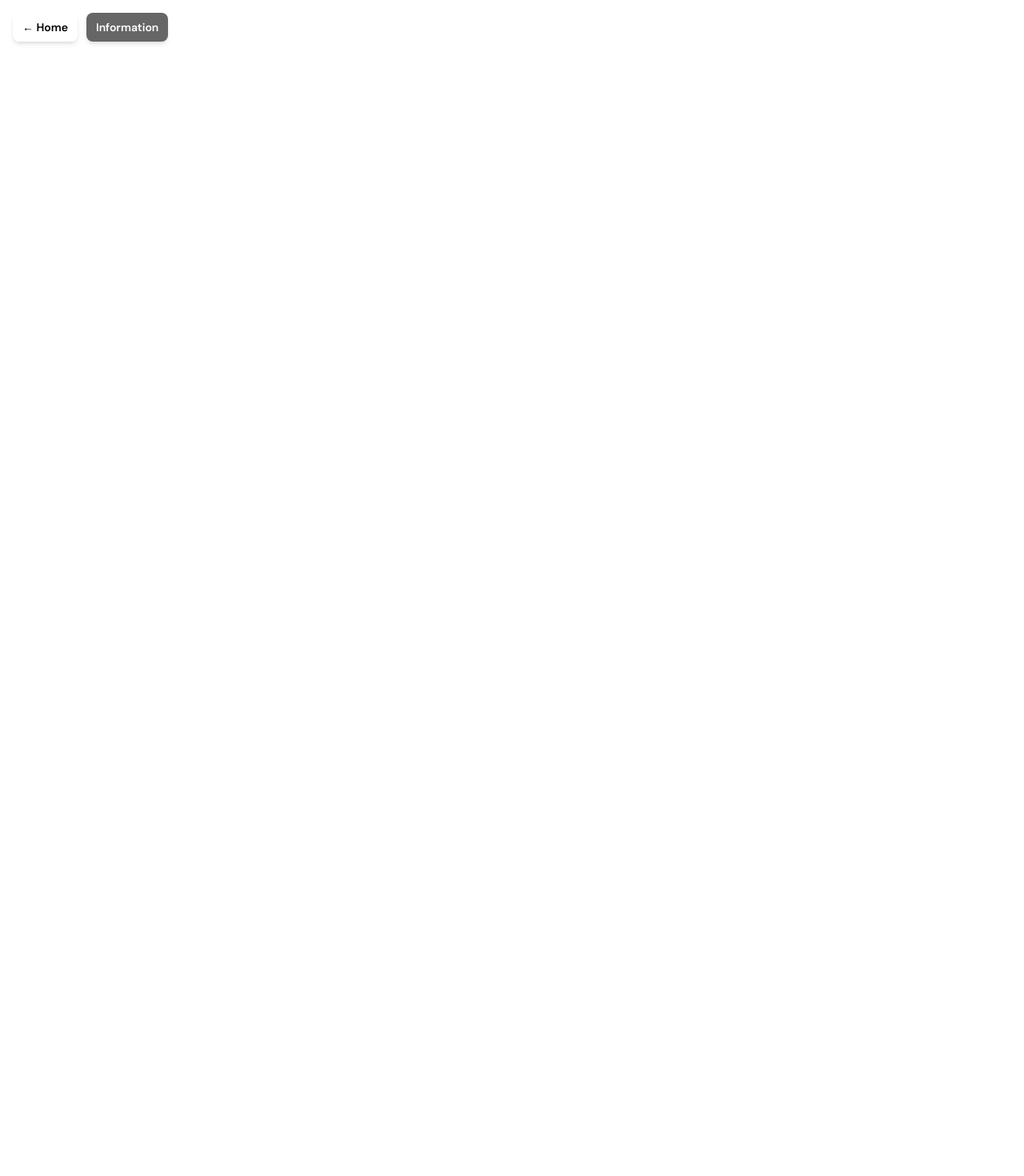
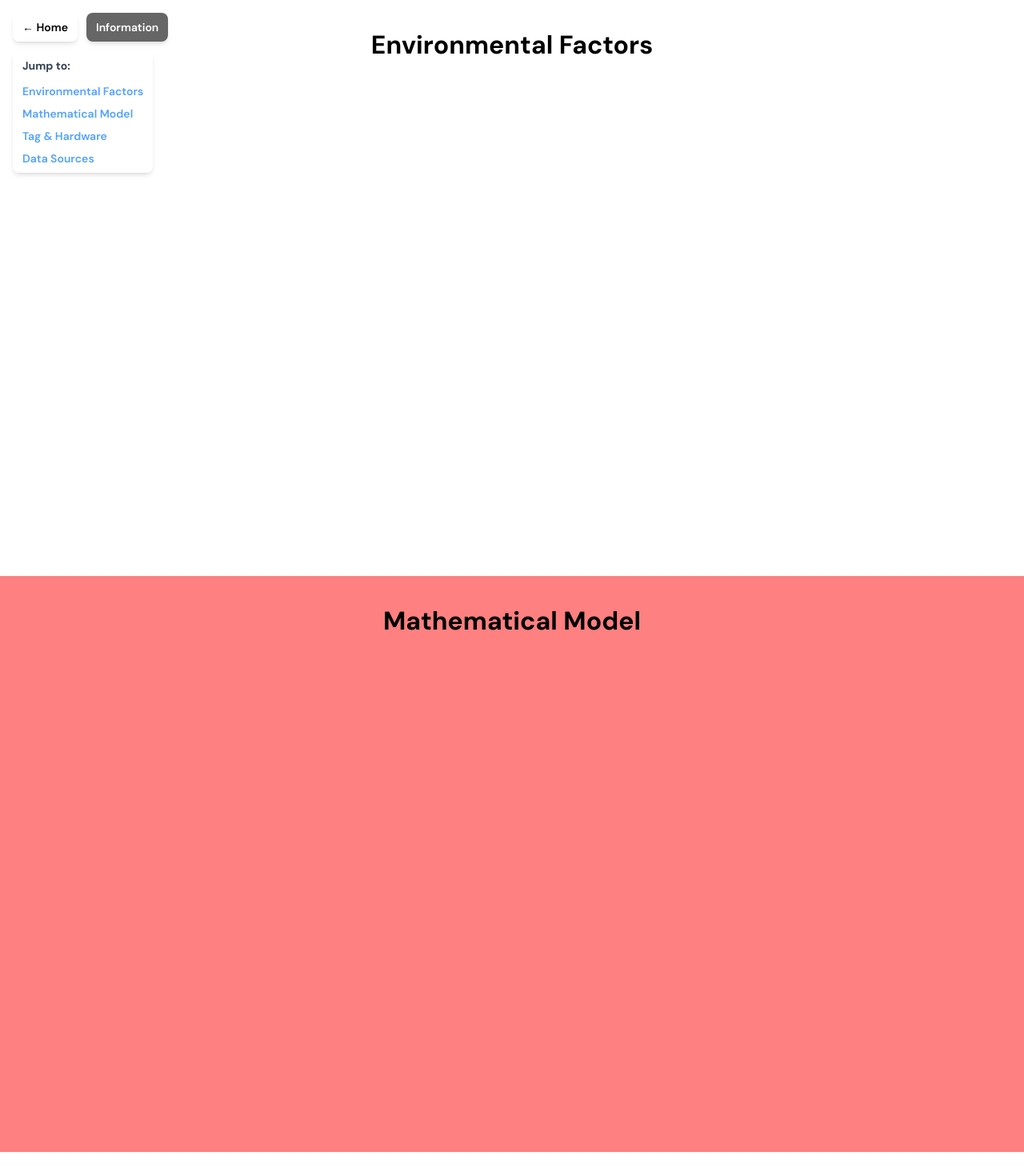
Before and after one commit to icalleddibs/NASA-Space-Apps-2025, a SvelteKit app: page /information in a window 1280 px wide. Shown: the top 1470 px of the page at 80% size. Before the commit the page ends 800 px from the top, so only its background shows below. Built offline with nearby package versions, Linux system fonts and the light colour scheme.

Commit message:
info page layout

```diff
--- a/src/app.css
+++ b/src/app.css
@@ -4,3 +4,7 @@
 :root {
   font-family: 'DM Sans', sans-serif;
 }
+
+html {
+  scroll-behavior: smooth;
+}
--- a/src/routes/+page.svelte
+++ b/src/routes/+page.svelte
@@ -80,9 +80,9 @@
   border-radius: 25px;
 }
 
+
 </style>
 
-<!-- Hero Section -->
 <section
   use:inview
   on:inview_change={(e) => (section1InView = e.detail.inView)}
@@ -103,12 +103,13 @@
     </div>
   {/if}
 
-  <div class="flex justify-center mt-15 animate-bounce">
+ <!-- svelte-ignore a11y_consider_explicit_label -->
+ <a href="#aboutSection" class="flex justify-center mt-15 animate-bounce">
   <svg xmlns="http://www.w3.org/2000/svg" fill="none" viewBox="0 0 30 30" stroke-width="5"
-    stroke="currentColor" class="w-10 h-10 text-blue-400">
+    stroke="currentColor" class="w-10 h-10 text-blue-400 cursor-pointer hover:scale-110 transition-transform duration-200">
     <path stroke-linecap="round" stroke-linejoin="round" d="M19 9l-7 7-7-7" />
   </svg>
-  </div>
+</a>
 
 </section>
 
@@ -118,6 +119,7 @@
   on:inview_change={(e) => section2InView = e.detail.inView}
   class="min-h-screen bg-center bg-cover bg-no-repeat"
   style="background-image: url('/images/section2.png'); background-size: contain; aspect-ratio: 16/9;"
+  id="aboutSection"
 >
   {#if section2InView}
     <div transition:fly={{ y: 50, duration: 800 }}>
@@ -127,6 +129,13 @@
         By integrating these features, Sharkonauts aims to provide a comprehensive tool for researchers, conservationists, and the general public to understand and protect shark populations.</p>
     </div>
   {/if}
+  <!-- svelte-ignore a11y_consider_explicit_label -->
+ <a href="#overviewSection" class="flex justify-center mt-15 animate-bounce">
+  <svg xmlns="http://www.w3.org/2000/svg" fill="none" viewBox="0 0 30 30" stroke-width="5"
+    stroke="currentColor" class="w-10 h-10 cursor-pointer hover:scale-110 transition-transform duration-200" style="color: #fe8080ff">
+    <path stroke-linecap="round" stroke-linejoin="round" d="M19 9l-7 7-7-7" />
+  </svg>
+</a>
 </section>
 
 <!-- Section 3 -->
@@ -135,6 +144,7 @@
   on:inview_change={(e) => section3InView = e.detail.inView}
   class="min-h-screen bg-center bg-cover bg-no-repeat"
   style="background-image: url('/images/section3.png'); background-size: contain; aspect-ratio: 16/9;"
+  id="overviewSection"
 >
   {#if section3InView}
     <div transition:fly={{ y: 50, duration: 800 }}>
@@ -146,6 +156,13 @@
 
     </div>
   {/if}
+    <!-- svelte-ignore a11y_consider_explicit_label -->
+  <a href="#meetTeam" class="flex justify-center mt-15 animate-bounce">
+    <svg xmlns="http://www.w3.org/2000/svg" fill="none" viewBox="0 0 30 30" stroke-width="5"
+      stroke="currentColor" class="w-10 h-10 text-blue-400 cursor-pointer hover:scale-110 transition-transform duration-200">
+      <path stroke-linecap="round" stroke-linejoin="round" d="M19 9l-7 7-7-7" />
+    </svg>
+  </a>
 </section>
 
 <!-- Section 4 -->
@@ -154,6 +171,7 @@
   on:inview_change={(e) => section4InView = e.detail.inView}
   class="min-h-screen bg-center bg-cover bg-no-repeat"
   style="background-image: url('/images/section4.png'); background-size: contain; aspect-ratio: 16/9;"
+  id="meetTeam"
 >
   {#if section4InView}
     <div transition:fly={{ y: 50, duration: 800 }}>
--- a/src/routes/information/+page.svelte
+++ b/src/routes/information/+page.svelte
@@ -1,14 +1,72 @@
+
+<style>
+  section {
+    min-height: 90vh;
+    display: flex;
+    flex-direction: column;
+    justify-content: flex-start;
+    align-items: center;
+    text-align: center;
+    padding: 2rem;
+  }
+  section2 {
+    min-height: 90vh;
+    display: flex;
+    flex-direction: column;
+    justify-content: flex-start;
+    align-items: center;
+    text-align: center;
+    padding: 2rem;
+    background-color: #fe8080ff;
+  }
+
+  h1 {
+    font-weight: bold;
+    font-size: 2rem;
+    color: #000000;
+  }
+</style>
+
+
+<!-- Floating TOC -->
+<div
+  class="fixed top-16 left-4 z-50 bg-white/80 hover:bg-white rounded-lg shadow-md px-3 py-2 flex flex-col gap-2 text-sm font-semibold transition"
+>
+  <p class="text-gray-700 font-bold mb-1">Jump to:</p>
+  <a href="#section1" class="text-blue-400 hover:text-blue-700">Environmental Factors</a>
+  <a href="#section2" class="text-blue-400 hover:text-blue-700">Mathematical Model</a>
+  <a href="#section3" class="text-blue-400 hover:text-blue-700">Tag & Hardware</a>
+  <a href="#section4" class="text-blue-400 hover:text-blue-700">Data Sources</a>
+</div>
+
+<!-- Sections -->
+<section id="section1">
+  <h1>Environmental Factors</h1>
+</section>
+
+<section2 id="section2">
+  <h1>Mathematical Model</h1>
+</section2>
+
+<section id="section3">
+  <h1>Tag & Hardware</h1>
+</section>
+
+<section2 id="section4">
+  <h1>Data Sources</h1>
+</section2>
+
 
 <!-- Return Home Button -->
   <a
     href="/"
-    class="absolute top-4 left-4 bg-white/80 hover:bg-white text-black px-3 py-2 rounded-lg shadow-md text-sm font-semibold transition"
+    class="fixed top-4 left-4 bg-white/80 hover:bg-white text-black px-3 py-2 rounded-lg shadow-md text-sm font-semibold transition"
   >
     ← Home
   </a>
 
   <p
-    class="absolute top-4 left-27 bg-black/60 text-white px-3 py-2 rounded-lg shadow-md text-sm font-semibold transition"
+    class="fixed top-4 left-27 bg-black/60 text-white px-3 py-2 rounded-lg shadow-md text-sm font-semibold transition"
   >
     Information
   </p>
```
